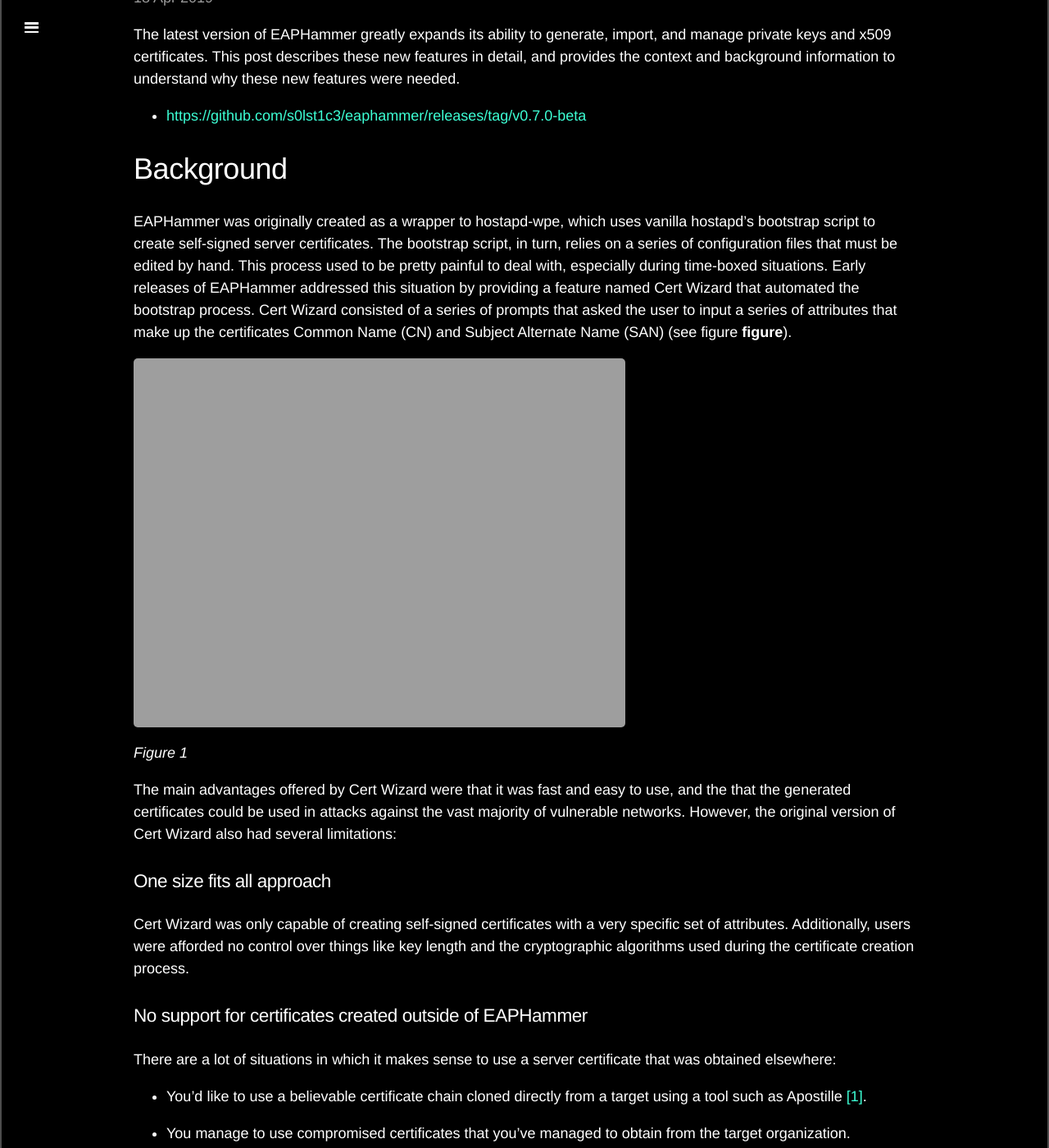
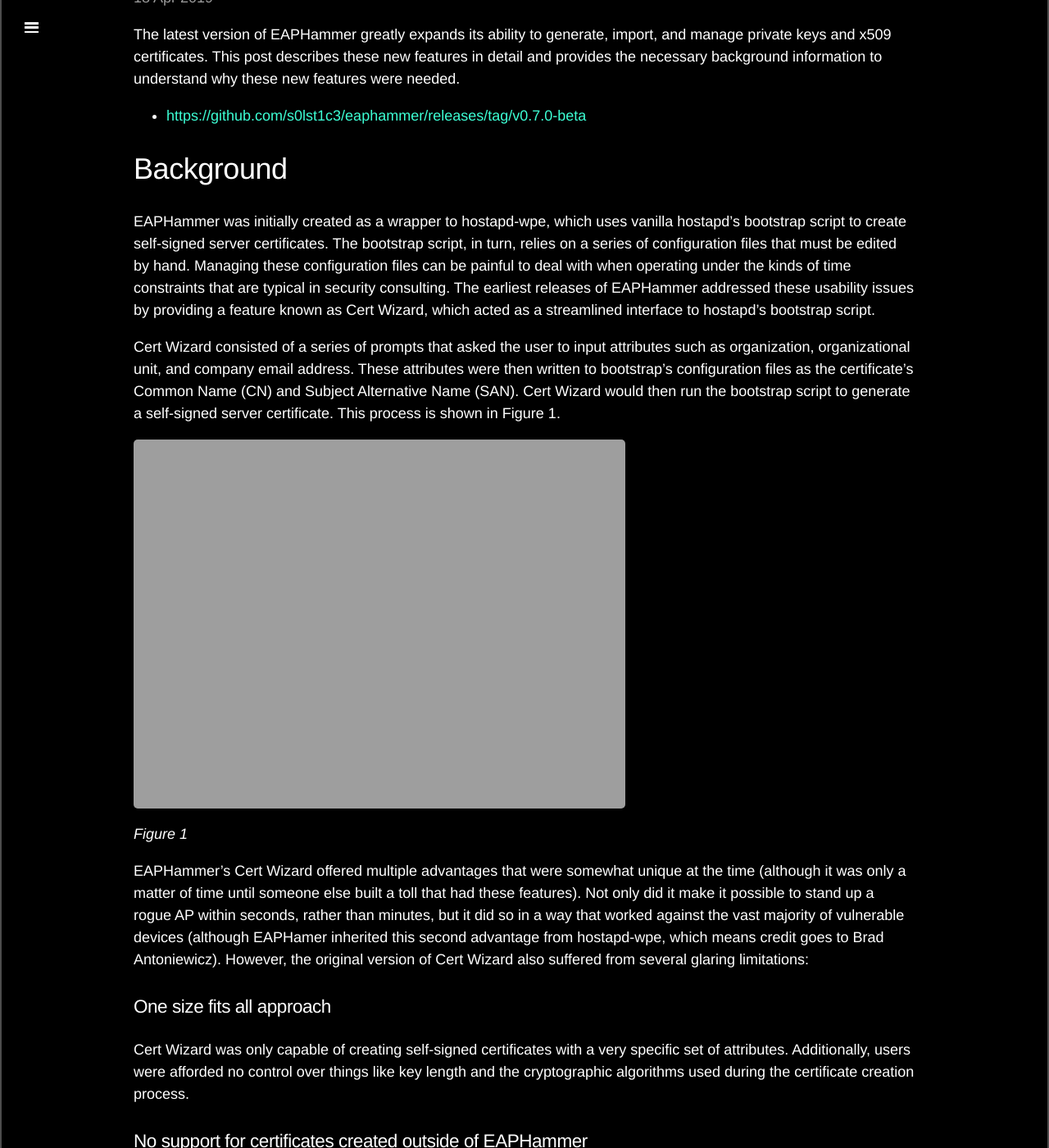
Before and after one commit to s0lst1c3/s0lst1c3.github.io, a Jekyll site: the page built from _posts/2019-04-18-eaphammer-v0-7-0-certificate-handling.md, in a window 1280 px wide and 1400 px high, scrolled down 194 px. Shown: the whole window at 82% size. Built offline with Jekyll 4.4.1, drawn with Linux system fonts in a browser that asks for light colours; Markdown is read by kramdown in place of the engine named in the settings; comment, search, counter and statistics services are not loaded.

Commit message:
Update 2019-04-18-eaphammer-v0-7-0-certificate-handling.md

```diff
--- a/_posts/2019-04-18-eaphammer-v0-7-0-certificate-handling.md
+++ b/_posts/2019-04-18-eaphammer-v0-7-0-certificate-handling.md
@@ -6,19 +6,21 @@
 - eaphammer
 ---
 
-The latest version of EAPHammer greatly expands its ability to generate, import, and manage private keys and x509 certificates. This post describes these new features in detail, and provides the context and background information to understand why these new features were needed.
+The latest version of EAPHammer greatly expands its ability to generate, import, and manage private keys and x509 certificates. This post describes these new features in detail and provides the necessary background information to understand why these new features were needed.
 
 - [https://github.com/s0lst1c3/eaphammer/releases/tag/v0.7.0-beta](https://github.com/s0lst1c3/eaphammer/releases/tag/v0.7.0-beta)
 
 # Background
 
-EAPHammer was originally created as a wrapper to hostapd-wpe, which uses vanilla hostapd’s bootstrap script to create self-signed server certificates. The bootstrap script, in turn, relies on a series of configuration files that must be edited by hand. This process used to be pretty painful to deal with, especially during time-boxed situations. Early releases of EAPHammer addressed this situation by providing a feature named Cert Wizard that automated the bootstrap process. Cert Wizard consisted of a series of prompts that asked the user to input a series of attributes that make up the certificates Common Name (CN) and Subject Alternate Name (SAN) (see figure __figure__).
+EAPHammer was initially created as a wrapper to hostapd-wpe, which uses vanilla hostapd’s bootstrap script to create self-signed server certificates. The bootstrap script, in turn, relies on a series of configuration files that must be edited by hand. Managing these configuration files can be painful to deal with when operating under the kinds of time constraints that are typical in security consulting. The earliest releases of EAPHammer addressed these usability issues by providing a feature known as Cert Wizard, which acted as a streamlined interface to hostapd's bootstrap script.
+
+Cert Wizard consisted of a series of prompts that asked the user to input attributes such as organization, organizational unit, and company email address. These attributes were then written to bootstrap's configuration files as the certificate's Common Name (CN) and Subject Alternative Name (SAN). Cert Wizard would then run the bootstrap script to generate a self-signed server certificate. This process is shown in Figure 1.
 
 <img src="http://s0lst1c3.github.io/images/eaphammer-v0.7.0/cert-wizard-blog-old-cw.gif" alt="drawing" width="600"/>
 
 *Figure 1*
 
-The main advantages offered by Cert Wizard were that it was fast and easy to use, and the that the generated certificates could be used in attacks against the vast majority of vulnerable networks. However, the original version of Cert Wizard also had several limitations:
+EAPHammer's Cert Wizard offered multiple advantages that were somewhat unique at the time (although it was only a matter of time until someone else built a toll that had these features). Not only did it make it possible to stand up a rogue AP within seconds, rather than minutes, but it did so in a way that worked against the vast majority of vulnerable devices (although EAPHamer inherited this second advantage from hostapd-wpe, which means credit goes to Brad Antoniewicz). However, the original version of Cert Wizard also suffered from several glaring limitations:
 
 ### One size fits all approach
 
```
